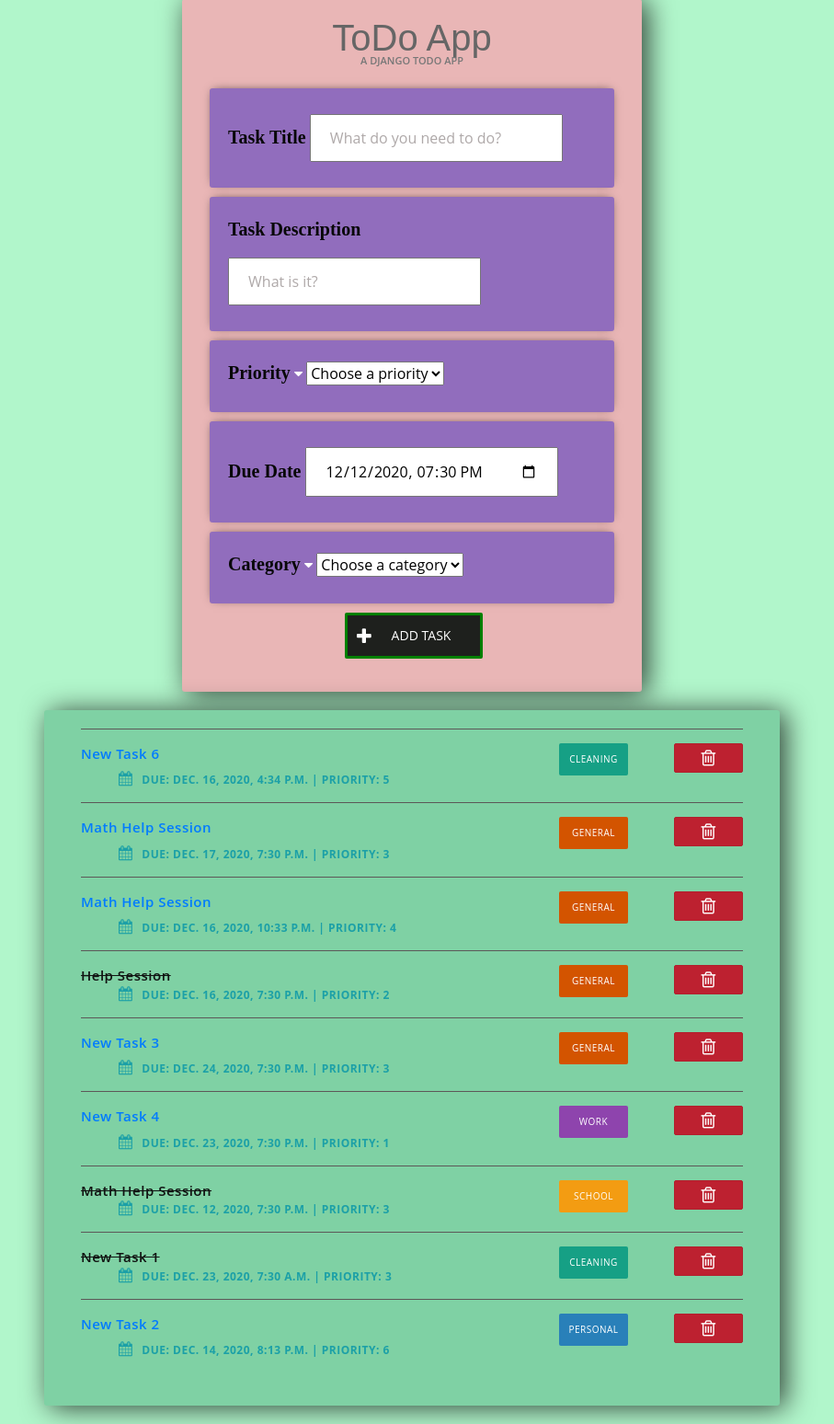
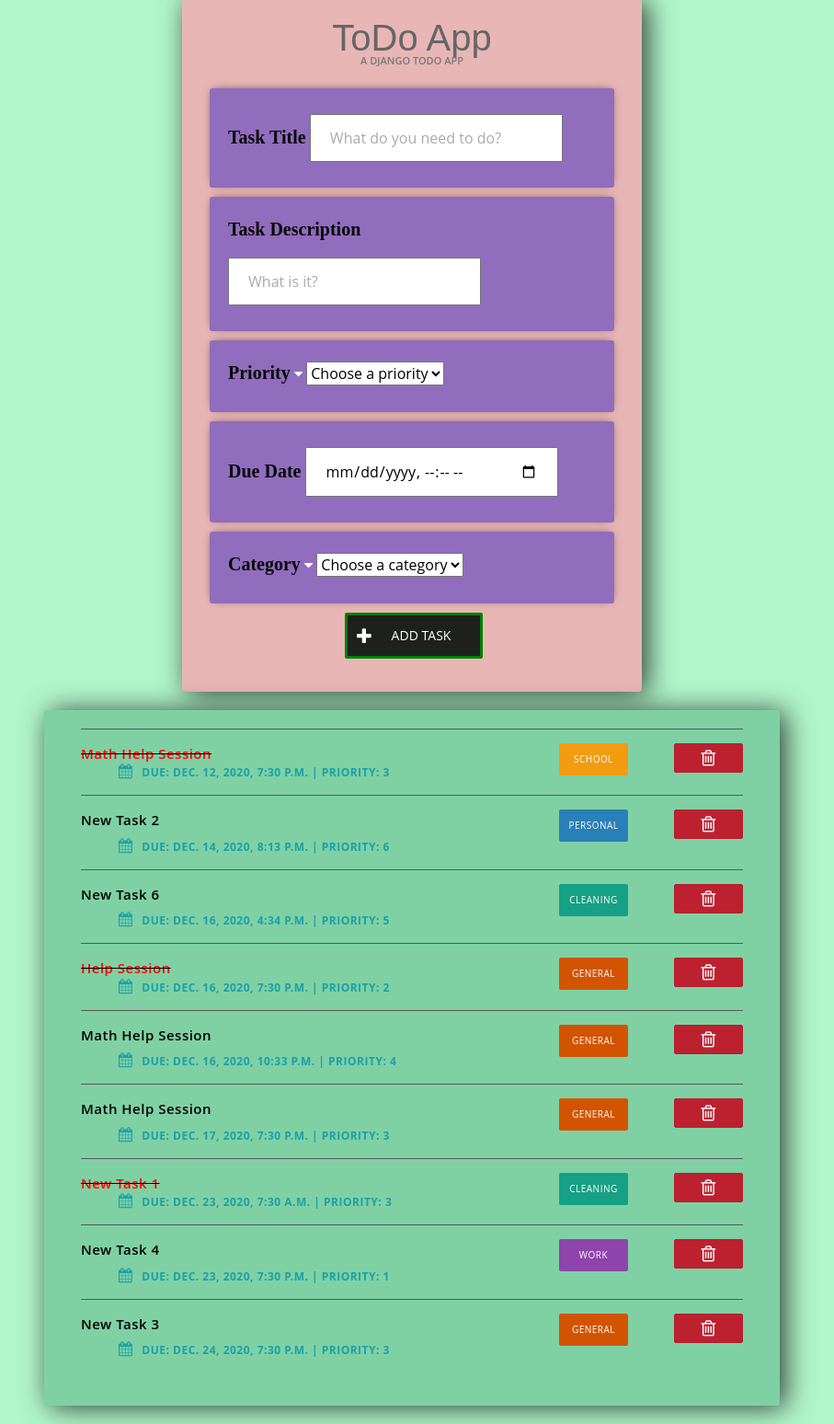
Before and after one commit to MaksadAnnamuradov/Django_ToDoApp, a Django app: page / in a window 1280 px wide. Shown: the part 21-1569 px from the top of the page at 92% size, without its empty margins (192-1099 px from the left). Run offline with Django 3.2, Linux system fonts and the light colour scheme; data comes from the database, SQL or seed files in the repository; both versions use the stored data as it was after the commit; some libraries are stand-ins or nearby versions.

Commit message:
Some styling, some changes

```diff
--- a/ToDoList/models.py
+++ b/ToDoList/models.py
@@ -6,9 +6,7 @@ from datetime import datetime
 
 class Category(models.Model): # The Category table name that inherits models.Model
     name = models.CharField(max_length=100, primary_key=True) #Like a varchar
-    class Meta:
-        verbose_name = ("Category")
-        verbose_name_plural = ("Categories")
+
     def __str__(self):
         return self.name #name to be shown when called
 
@@ -26,9 +24,5 @@ class Task(models.Model):
     category = models.ForeignKey(Category, default="general", on_delete= models.CASCADE) # a foreignkey
 
 
-    class Meta:
-        ordering = ["-created"]
-
-
     def __str__(self):
         return self.title
--- a/ToDoList/views.py
+++ b/ToDoList/views.py
@@ -6,7 +6,7 @@ from .models import Task, Category
 
 def index(request):
     # return HttpResponse("Hello World!!")
-    tasks = Task.objects.all()
+    tasks = Task.objects.all().order_by("due_date", "priority")
 
     categories = Category.objects.all() #getting all categories with object manager
 
@@ -20,15 +20,10 @@ def index(request):
             new_category = request.POST["category"] #category
 
             new_Task = Task(title = new_title, content = new_content, priority = new_priority, due_date= new_due_date, category=Category.objects.get(name=new_category))
+            #new_Task = Task(**dict(request.POST, category= Category.objects.get(name=new_category)))
+
             new_Task.save()
             return redirect("/") #reloading the page
-
-        # if "taskDelete" in request.POST: #checking if there is a request to delete a todo
-        #     checkedlist = request.POST["checkedbox"] #checked todos to be deleted
-        #     for todo_id in checkedlist:
-        #         task = Task.objects.get(id=int(todo_id)) #getting todo id
-        #         task.delete() #deleting todo
-        #     return redirect("/")
 
     return render(request, "index.html", {"tasks": tasks, "categories":categories, 'n' : range(1, 6, 1)})
 
--- a/templates/index.html
+++ b/templates/index.html
@@ -222,14 +222,25 @@ h1 {
 
 }
 
+.taskList a{
+    color: black
+}
+
 </style>
 
-<script>
-    // Material Select Initialization
-    $(document).ready(function() {
-    $('.mdb-select').materialSelect();
-    });
-</script>
+ <!-- <script>
+            window.addEventListener('load', function(){
+                let today = new Date().toISOString().substr(0, 16);
+                document.querySelector("#today").value = today;})
+
+         </script>
+
+        <font color="blue">
+            Today's date is :
+            Set to today (JavaScript):
+                <input id="today" type="datetime-local" value="">
+        </font>-->
+
 
     {% load static %}
 
@@ -270,7 +281,7 @@ h1 {
 
         <div class="item-row">
             <label for="due_date">Due Date</label>
-            <input type="datetime-local" value="2020-12-12T19:30" min="2020-12-12T00:00" id="due_date"  class="task_due_date" name="due_date">
+            <input type="datetime-local"  min="2020-12-12T00:00" id="due_date"  class="task_due_date" name="due_date">
 
         </div>
 
@@ -302,7 +313,10 @@ h1 {
             <li class="taskItem">
 
                 {% if task.completed == True %}
-                    <strike>{{task.title}} </strike>
+                    <strike style='color:black'>
+                        <span></span><a style='color:red' href="{% url "update_task" task.id %}">{{task.title}}</a>
+                    </strike>
+
                 {% else %}
 
                     <label for="{{ task.id }}"><span class="complete-" ><a href="{% url "update_task" task.id %}">{{task.title}}</a></span></label>
```
Also changed, not shown: templates/update_task.html (+13 -3 lines), db.sqlite3.
